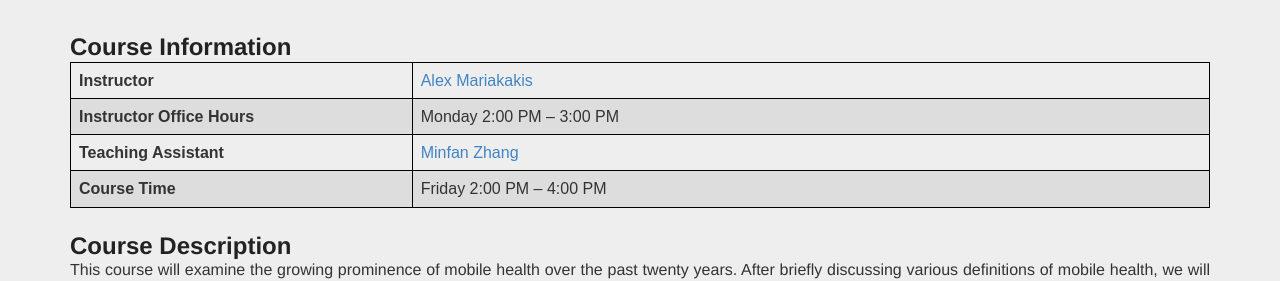
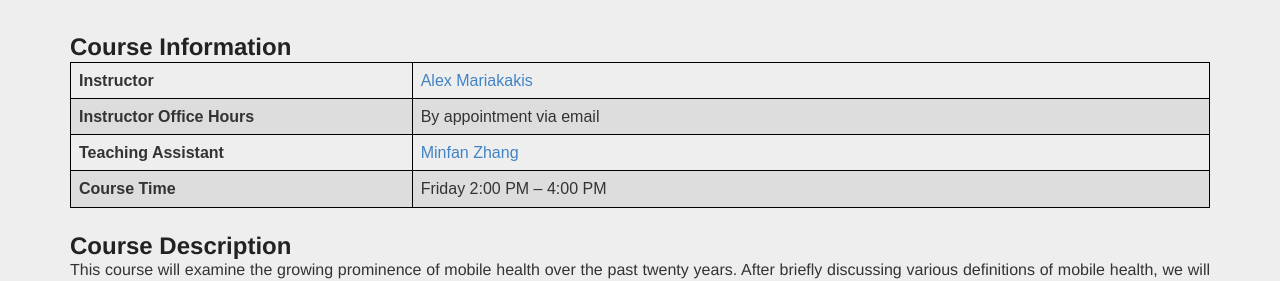
Before and after one commit to mariakakis/mhealth-course, a Jekyll site: the page built from index.html, in a window 1280 px wide and 900 px high. Shown: the part 158-439 px from the top of the window. Built offline with Jekyll 4.4.1, drawn with Linux system fonts in a browser that asks for light colours; some web fonts are replaced.

Commit message:
updating office hours

```diff
--- a/index.html
+++ b/index.html
@@ -23,7 +23,7 @@ layout: default
         </tr>
         <tr>
           <td><b>Instructor Office Hours</b></td>
-          <td>Monday 2:00 PM – 3:00 PM</td>
+          <td>By appointment via email</td>
         </tr>
 
         <tr>
```
